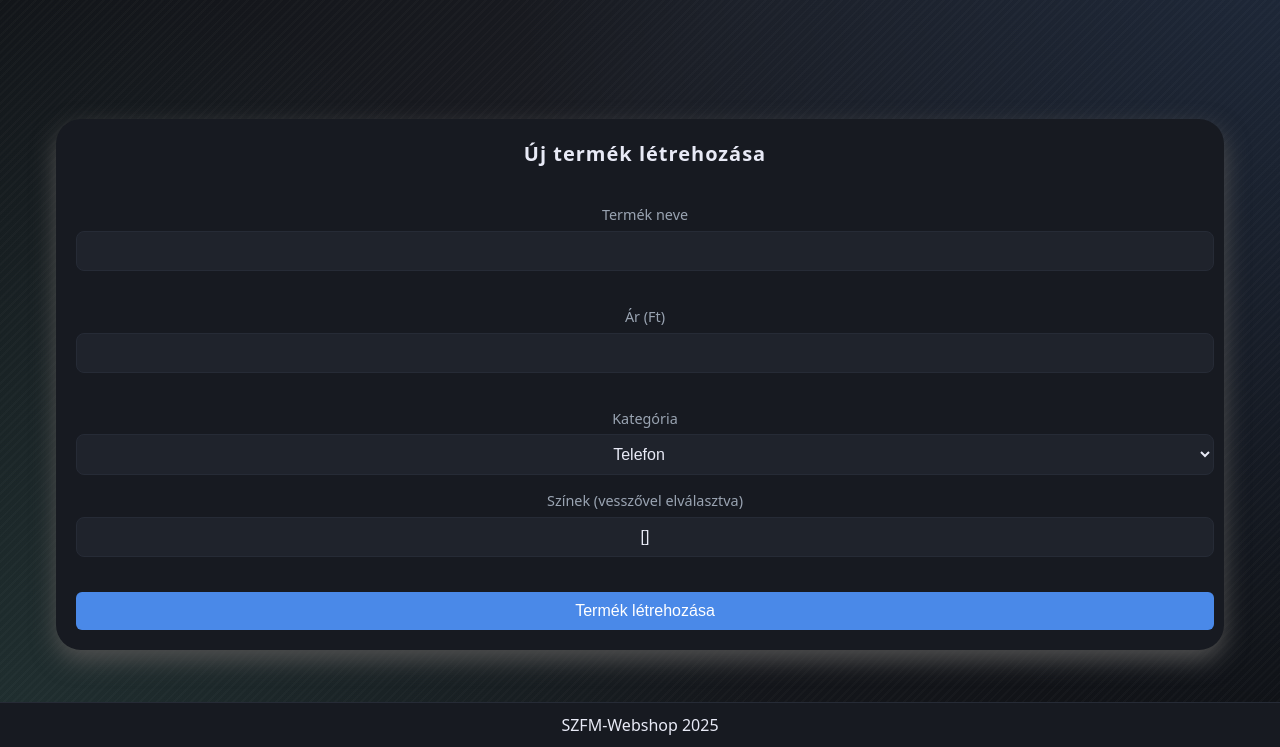
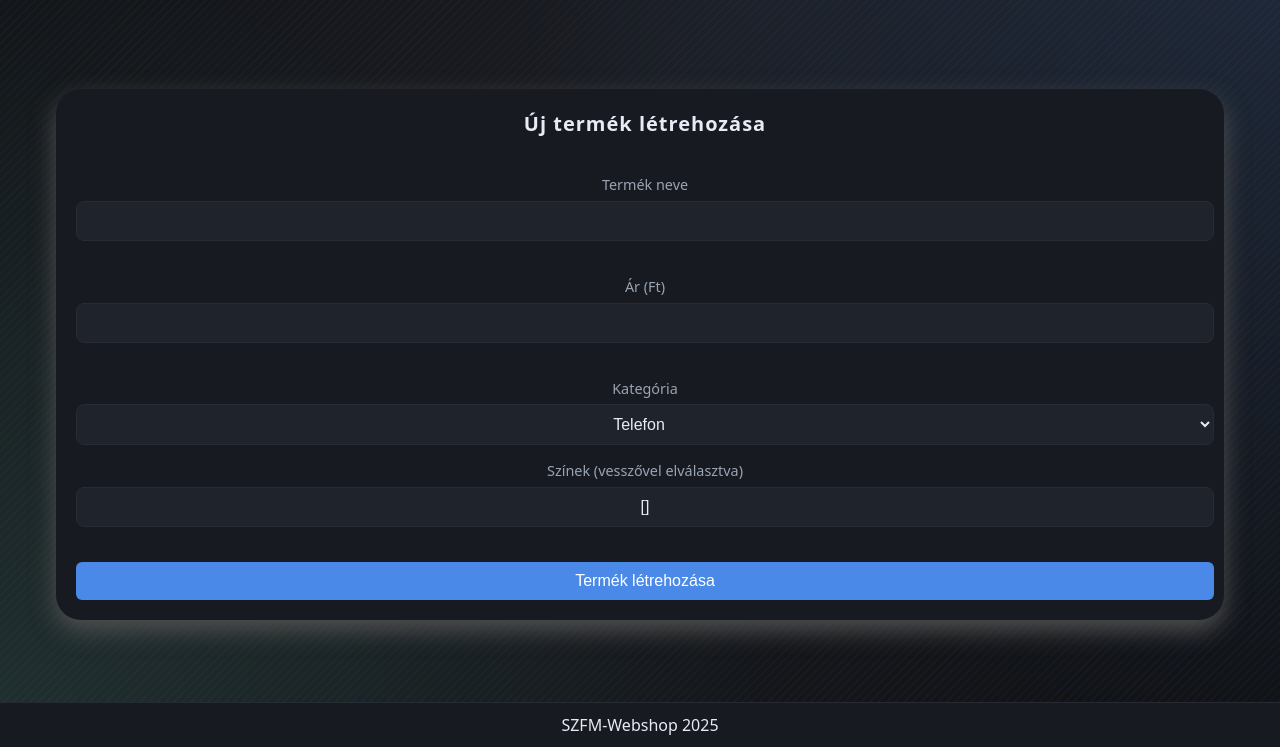
Before and after one commit to mzsl03/webshop, a Django app: page /add_prod/ in a window 1280 px wide. Shown: the part 53-800 px from the top of the page. Run offline with Django 5.2, Linux system fonts and the light colour scheme; the visitor is signed in with stand-in values (Sample User, id 1).

Commit message:
fix: .wrap padding-bottom changed to fix footer hiding content

```diff
--- a/core_webshop/phoneshop/static/css/style.css
+++ b/core_webshop/phoneshop/static/css/style.css
@@ -49,6 +49,7 @@ body::before {
 .wrap {
     flex: 1 0 auto;
     min-width: 1200px;
+    padding-bottom: 60px;
 }
 
 .wrap,
@@ -56,6 +57,7 @@ body::before {
     max-width: 1100px;
     margin: 0 auto;
     padding: 0 16px;
+    padding-bottom: 60px;
 }
 
 header {
@@ -65,6 +67,7 @@ header {
     background: rgba(15, 17, 21, 0.9);
     backdrop-filter: blur(8px) saturate(120%);
     border-bottom: 1px solid var(--border);
+    height: 53px;
 }
 
 .navbar {
@@ -111,6 +114,7 @@ main {
     display: flex;
     gap: 20px;
     padding: 22px 0;
+
 }
 
 footer {
@@ -124,6 +128,7 @@ footer {
     bottom: 0;
     left: 0;
     width: 100%;
+    height: 45px;
 }
 
 .btn {
```
